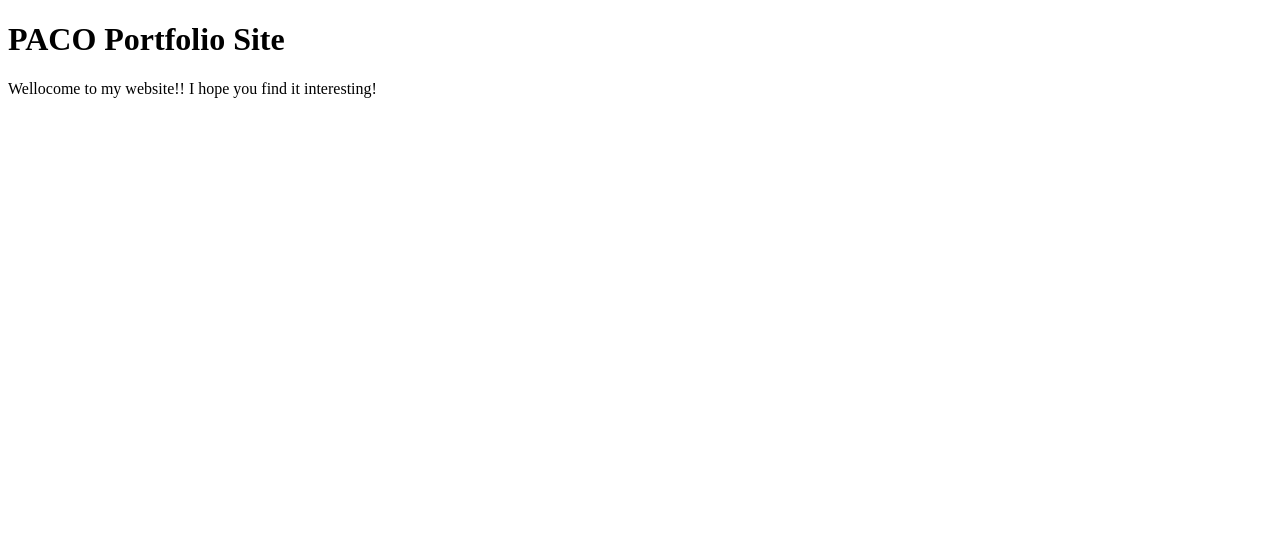
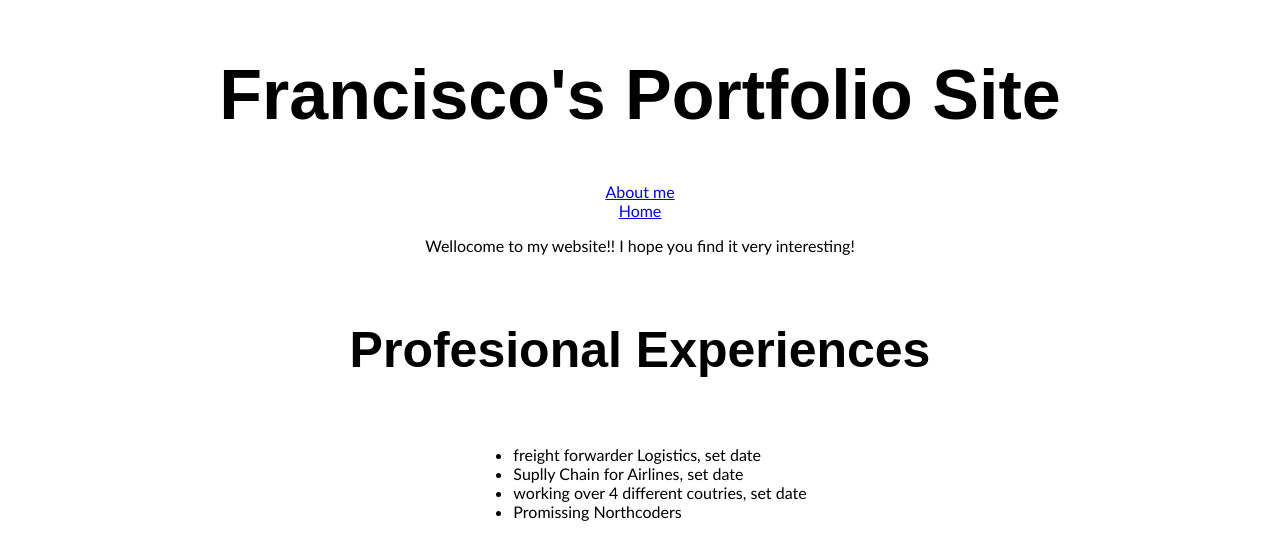
Before and after one commit to Rocamain/portfolio-website, a plain HTML site: page index.html in a window 1280 px wide. Drawn offline with Linux system fonts and the light colour scheme.

Commit message:
first changes

```diff
--- a/index.css
+++ b/index.css
@@ -0,0 +1,18 @@
+body{
+    display: flex;
+    flex-direction: column;
+    align-items: center;
+    font-family: "gill sanS"
+
+}
+
+
+.title{
+    font-size: 70px;
+    font-family: Arial, Helvetica, sans-serif;
+}
+
+.subtitle{
+    font-size: 50px;
+    font-family: Arial, Helvetica, sans-serif;
+}
--- a/index.html
+++ b/index.html
@@ -3,11 +3,20 @@
 <head>
     <meta charset="UTF-8">
     <meta name="viewport" content="width=device-width, initial-scale=1.0">
-    <title>Document</title>
-    <link rel="stelysheet" href="index.css">
+    <title>My Portfolio Site</title>
+    <link rel="stylesheet" href="index.css">
 </head>
 <body>
-    <h1>PACO Portfolio Site</h1>
-    <p>Wellocome to my website!! I hope you find it interesting!</p>
-</body>
+    <h1 class="title">Francisco's Portfolio Site</h1>
+    <a href="about.html">About me</a>
+    <a href="index.html">Home</a>
+    <p>Wellocome to my website!! I hope you find it very interesting!</p>
+    <h3 class="subtitle">Profesional Experiences</h3>
+    <ul>
+        <li>freight forwarder Logistics, set date</li>
+        <li>Suplly Chain for Airlines, set date</li>
+        <li>working over 4 different coutries, set date </li>
+        <li>Promissing Northcoders</li>
+    </ul>
+    </body>
 </html>
```
